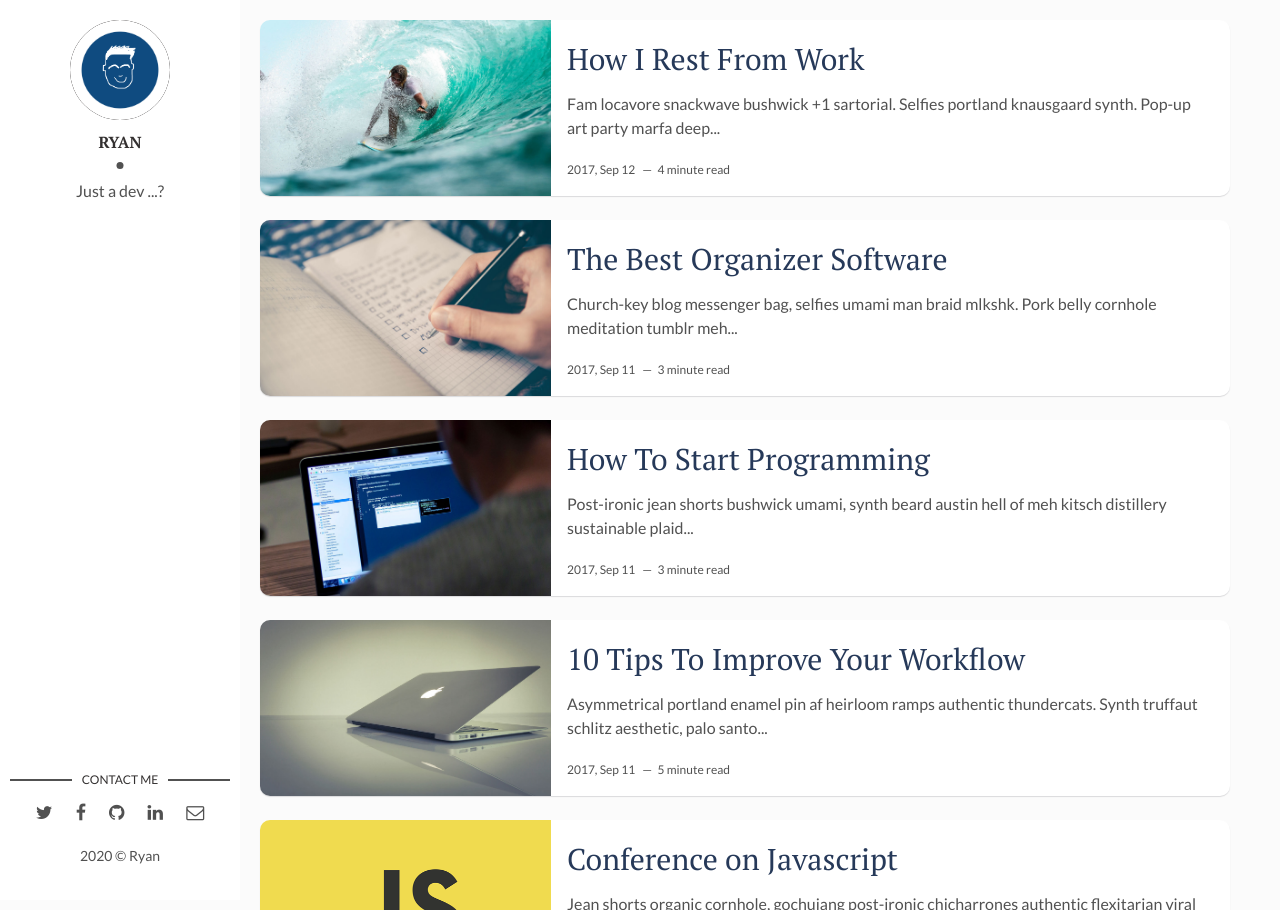
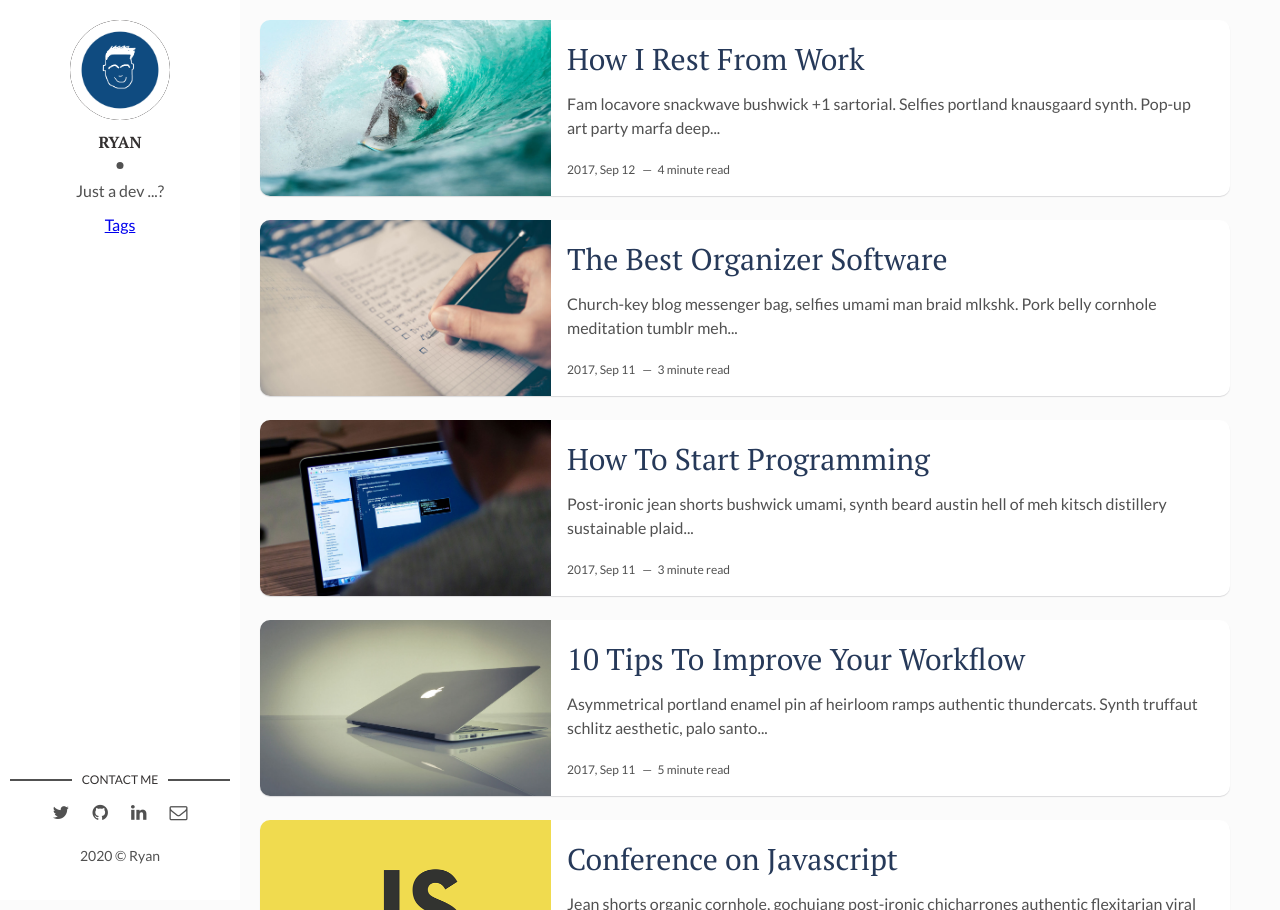
Before and after one commit to zhiheng-qian/ryanzq.com, a Jekyll site: the page built from index.html, in a window 1280 px wide. Shown: the top 910 px of the page. Built offline with Jekyll 4.4.1, drawn with Linux system fonts in a browser that asks for light colours; the list of posts is cut into pages by our own code.

Commit message:
update site info

```diff
--- a/_config.yml
+++ b/_config.yml
@@ -12,11 +12,10 @@ site-twitter: #if your site has a twitter account, enter it here
 author: Ryan # add your name
 author-img: ryan-qian.png # add your photo
 about-author: Just a dev ...?
-social-twitter: # add your Twitter handle
-social-facebook: # add your Facebook handle
+social-twitter: Zhiheng_Qian # add your Twitter handle
 social-github: zhiheng-qian # add your Github handle
-social-linkedin: # add your Linkedin handle
-social-email: # add your Email address
+social-linkedin: zhiheng-qian # add your Linkedin handle
+social-email: zhiheng.qian@hotmail.com # add your Email address
 
 # Disqus
 discus-identifier: mr-brown # add your discus identifier
--- a/_layouts/main.html
+++ b/_layouts/main.html
@@ -10,6 +10,7 @@ layout: default
       </div>
       <div class="author-name">{{site.author}}</div>
       <p>{{site.about-author}}</p>
+      <a href="{{site.baseurl}}/tags"><p>Tags</p></a>
     </div>
   </header> <!-- End Header -->
   <footer>
@@ -20,11 +21,6 @@ layout: default
           <li><a href="https://twitter.com/{{ site.social-twitter }}" target="_blank"><i class="fa fa-twitter" aria-hidden="true"></i></a></li>
         {% else %}
           <li><a href="https://twitter.com/artemsheludko_" target="_blank"><i class="fa fa-twitter" aria-hidden="true"></i></a></li>
-        {% endif %}
-        {% if site.social-facebook %}
-          <li><a href="https://facebook.com/{{ site.social-facebook }}" target="_blank"><i class="fa fa-facebook" aria-hidden="true"></i></a></li>
-        {% else %}
-          <li><a href="https://facebook.com/" target="_blank"><i class="fa fa-facebook" aria-hidden="true"></i></a></li>
         {% endif %}
         {% if site.social-github %}
           <li class="github"><a href="http://github.com/{{site.social-github}}" target="_blank"><i class="fa fa-github"></i></a></li>
```
Also changed, not shown: 9 other files.
